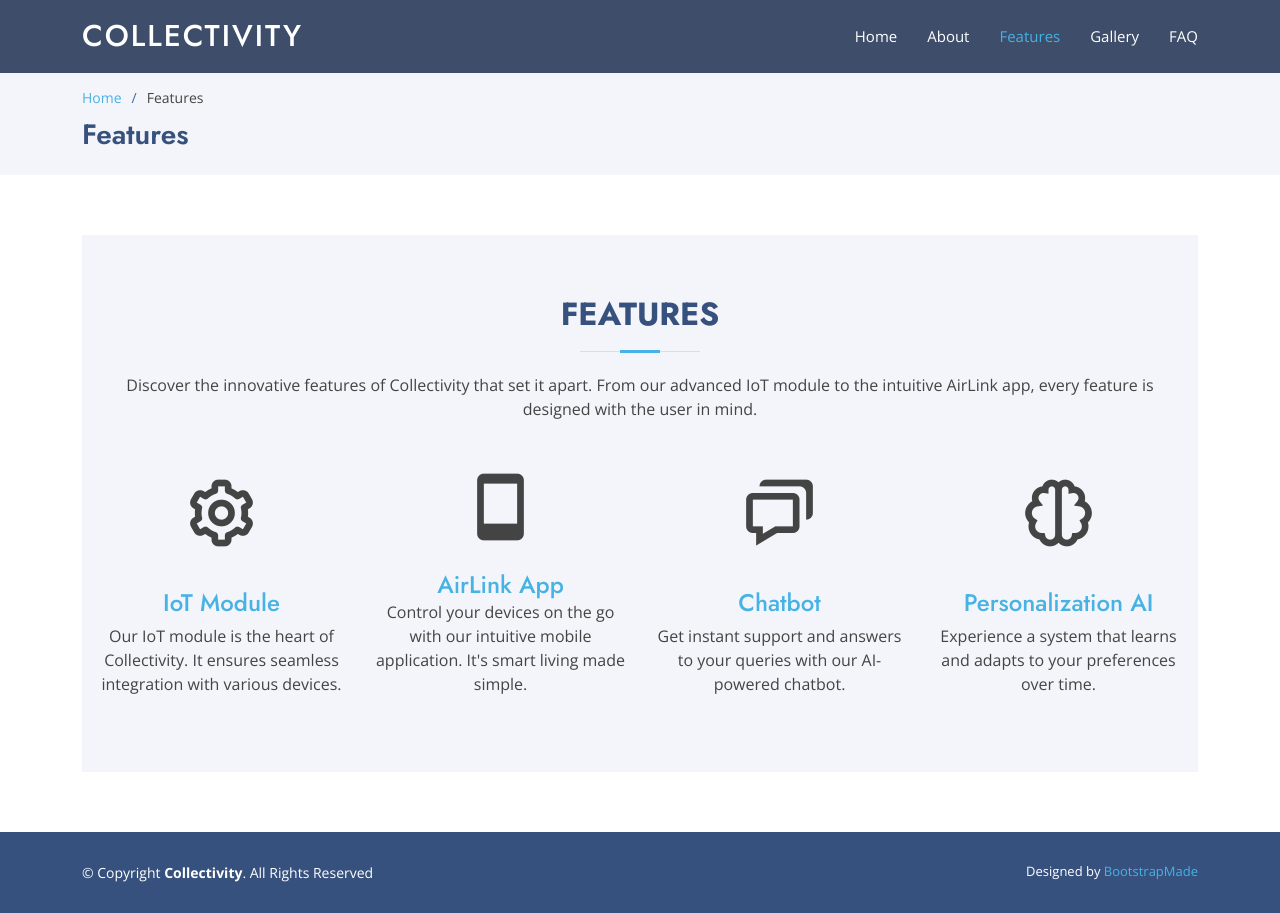
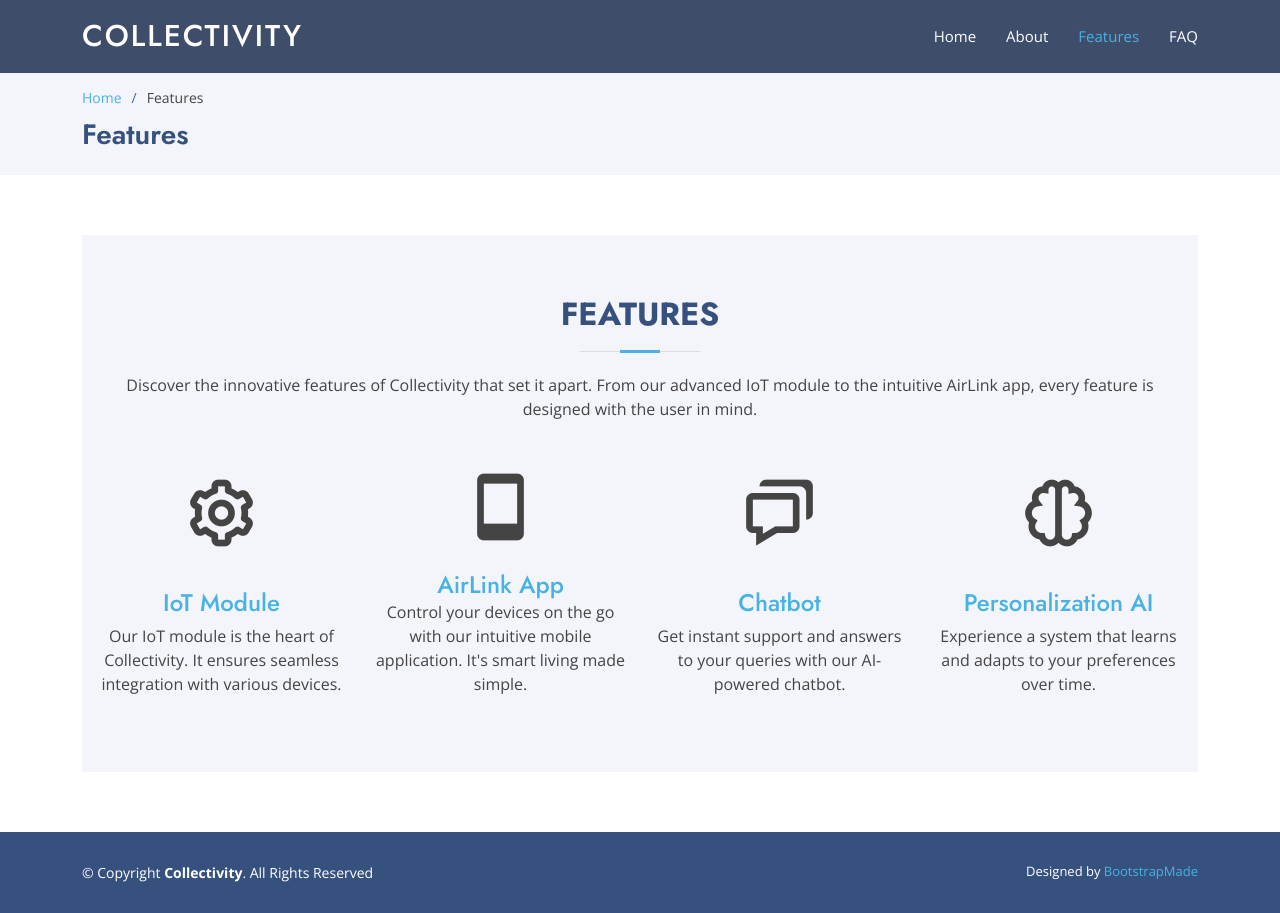
Before and after one commit to E-Hikari/Daikin, a plain HTML site: page src/Frontend/features.html in a window 1280 px wide. Drawn offline with nearby package versions, Linux system fonts and the light colour scheme.

Commit message:
retirada galeria

```diff
--- a/src/Frontend/features.html
+++ b/src/Frontend/features.html
@@ -44,7 +44,6 @@
                   <li><a class="nav-link scrollto " href="index.html">Home</a></li>
                   <li><a class="nav-link scrollto" href="about.html">About</a></li>
                   <li><a class="nav-link scrollto active" href="features.html">Features</a></li>
-                  <li><a class="nav-link scrollto" href="gallery.html">Gallery</a></li>
                   <li><a class="nav-link scrollto" href="faq.html">FAQ</a></li>
               </ul>
               <i class="bi bi-list mobile-nav-toggle"></i>
```
Also changed, not shown: src/Frontend/about.html (+0 -1 lines), src/Frontend/faq.html (+0 -1 lines), src/Frontend/index.html (+0 -1 lines).
